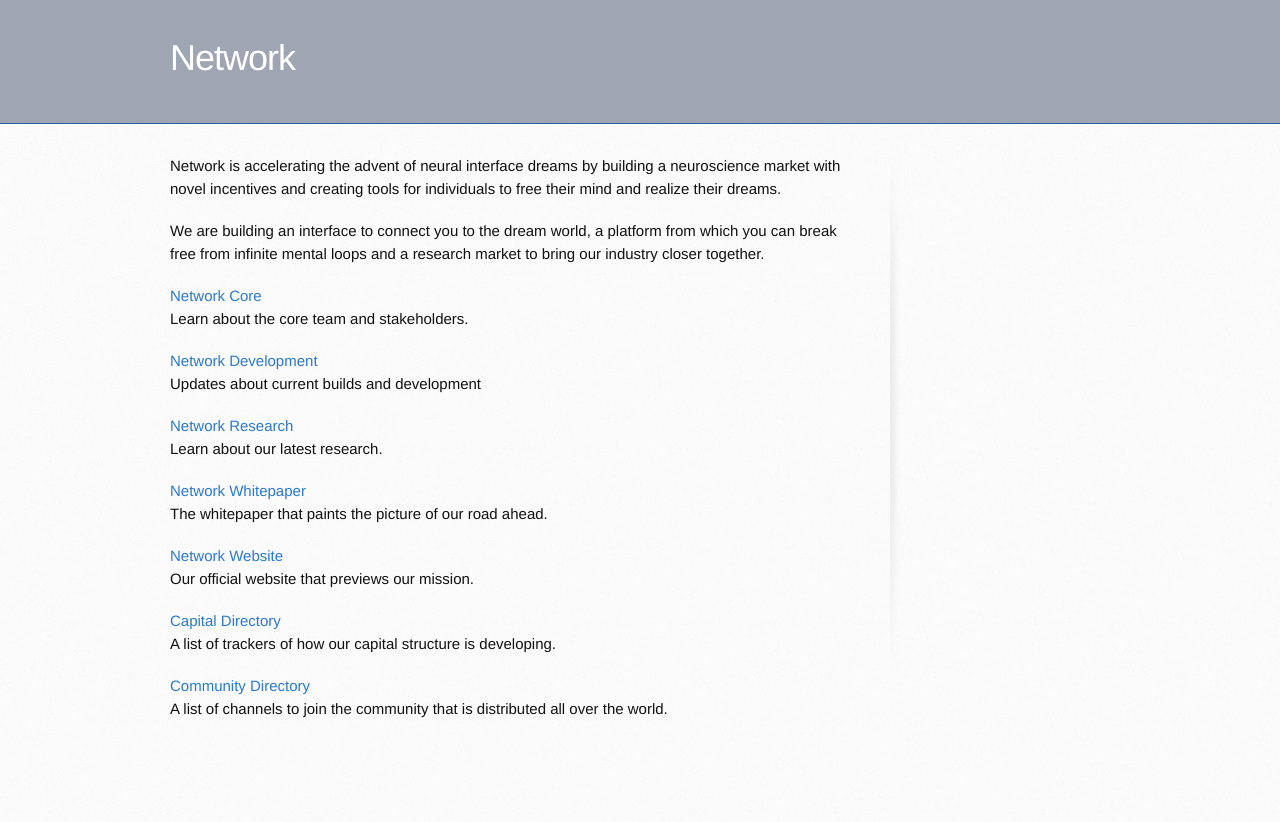
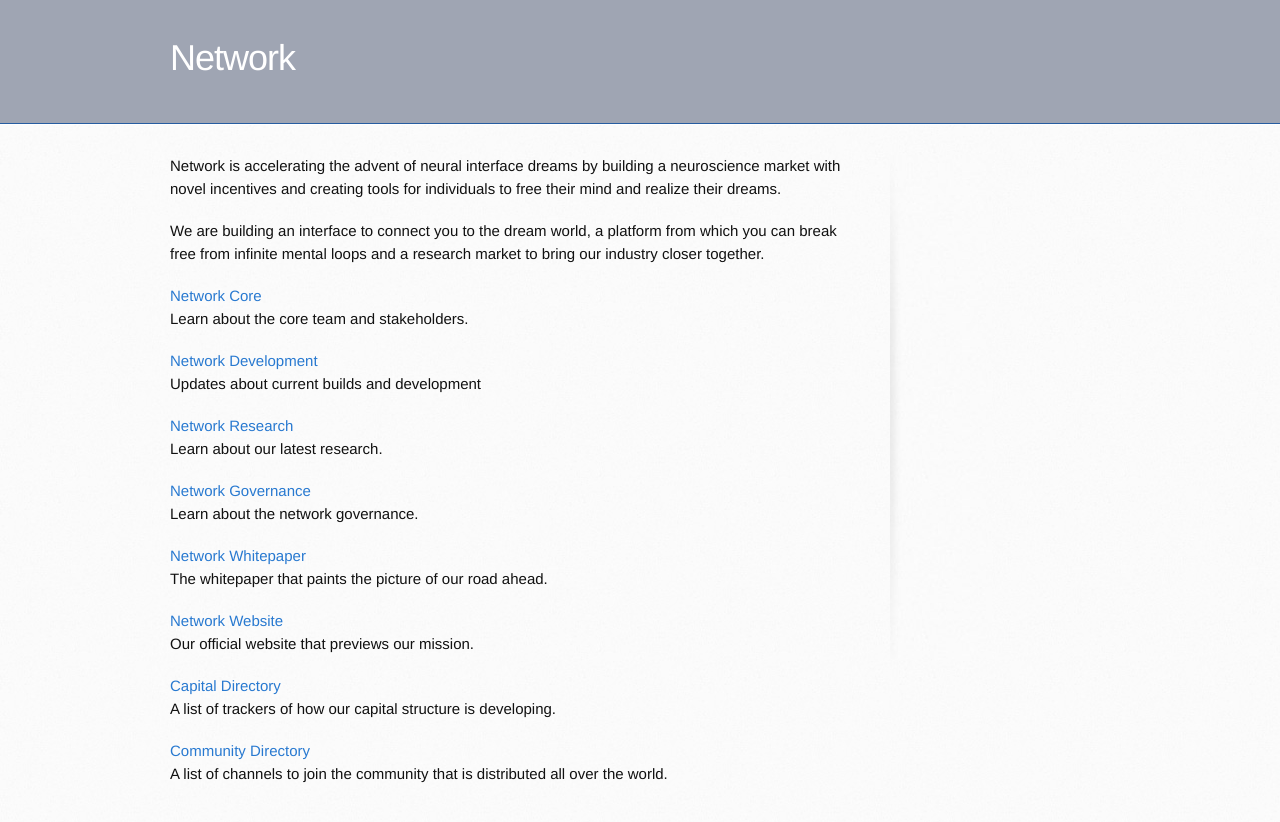
Before and after one commit to networkf/network.github.io, a Jekyll site: the page built from index.md, in a window 1280 px wide. Shown: the top 822 px of the page. Built offline with Jekyll 4.4.1, drawn with Linux system fonts in a browser that asks for light colours; some web fonts are replaced; our own code applies the rules of GitHub Pages for plain Markdown files; the repository's description, which GitHub fills in, is left out.

Commit message:
Update index.md

```diff
--- a/index.md
+++ b/index.md
@@ -21,6 +21,10 @@ Updates about current builds and development
 <br>
 Learn about our latest research.
 
+<a href="https://network.com.de/research">Network Governance</a>
+<br>
+Learn about the network governance.
+
 <a href="https://network.com.de/network.pdf">Network Whitepaper</a>
 <br>
 The whitepaper that paints the picture of our road ahead.
```
